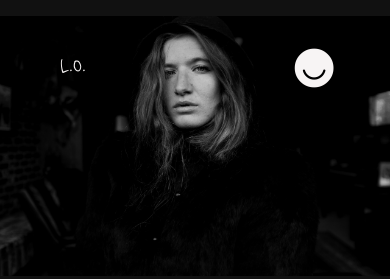
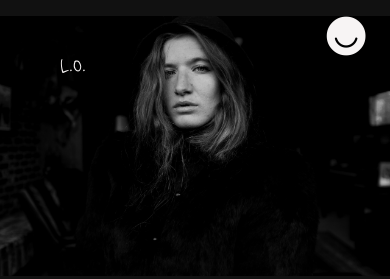
Before and after one commit to lisaolson/lisaolsonphoto, a website: page index.html in a window 390 px wide. Shown: the top 279 px of the page. Drawn offline with nearby package versions, Linux system fonts and the light colour scheme; files that its build step writes are made by us from their sources; a web font is replaced by a local one.

Commit message:
minor updates to margin for menu bar on phone screens

```diff
--- a/sass/layout/_navigation.scss
+++ b/sass/layout/_navigation.scss
@@ -19,6 +19,11 @@
         z-index: 60;
         text-align: center;
         cursor: pointer;
+
+        @include respond(phone) {
+            top: 2em;
+            right: 2em;
+        }
     }
 
     &__background {
@@ -57,7 +62,7 @@
 
         @include respond(phone) {
             position: relative;
-            left: 20%;
+            left: 10%;
         }
     }
 
```
